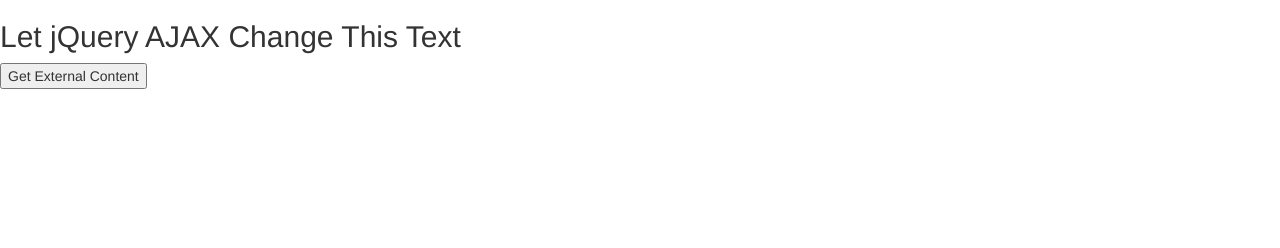
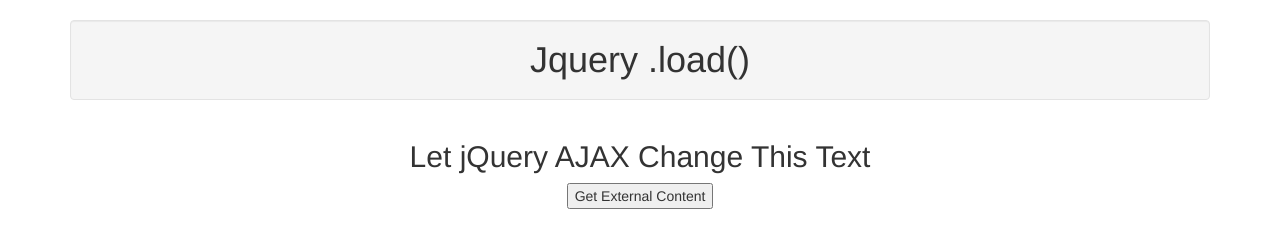
Before and after one commit to filipusis182/.load, a plain HTML site: page index.html in a window 1280 px wide. Drawn offline with nearby package versions, Linux system fonts and the light colour scheme.

Commit message:
yap change delt

```diff
--- a/index.html
+++ b/index.html
@@ -21,10 +21,13 @@
 
 </head>
 <body>
-
+	<div class="container text-center">
+		<h1 class="well">Jquery .load()</h1>
+			<div class="col-sm-6 col-sm-offset-3">
 				<div id="div1"><h2>Let jQuery AJAX Change This Text</h2></div>
-
 				<button>Get External Content</button>
+			</div>
+	</div>
 
 
    <!-- Bootstrap core JavaScript
```
Lines whose indentation alone changed are shown as unchanged.
